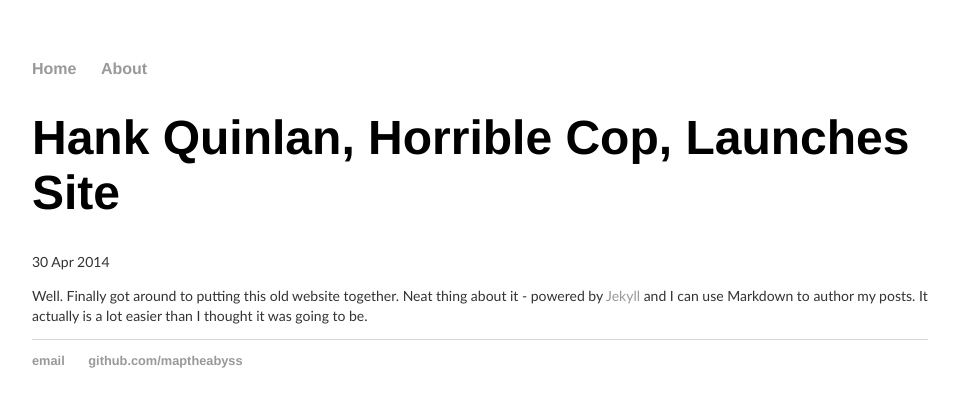
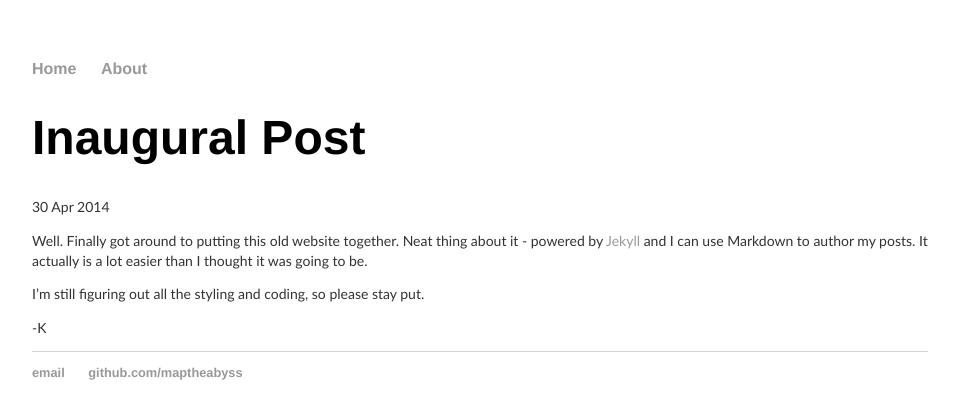
Before and after one commit to maptheabyss/maptheabyss.github.io, a Jekyll site: the page built from _posts/2014-04-30-hank-quinlan-site-launched.md, in a window 1280 px wide. Shown: the top 419 px of the page, without its empty margins (160-1119 px from the left). Built offline with Jekyll 4.4.1, drawn with Linux system fonts in a browser that asks for light colours.

Commit message:
Update 2014-04-30-hank-quinlan-site-launched.md

```diff
--- a/_posts/2014-04-30-hank-quinlan-site-launched.md
+++ b/_posts/2014-04-30-hank-quinlan-site-launched.md
@@ -1,7 +1,11 @@
 ---
 layout: post
-title: "Hank Quinlan, Horrible Cop, Launches Site"
+title: "Inaugural Post"
 date: 2014-04-30
 ---
 
 Well. Finally got around to putting this old website together. Neat thing about it - powered by [Jekyll](http://jekyllrb.com) and I can use Markdown to author my posts. It actually is a lot easier than I thought it was going to be.
+
+I'm still figuring out all the styling and coding, so please stay put.
+
+-K
```
